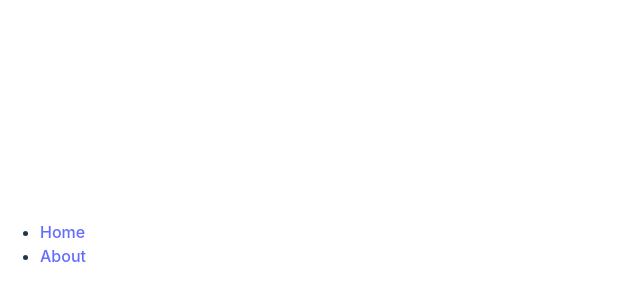
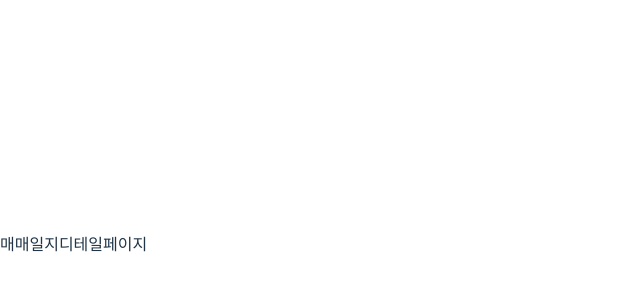
Before and after one commit to jeongmin59/antoday, a React (Vite) app in the folder antoday_FE/: page /tradingrecord/1 in a window 1280 px wide. Before the commit this address had no page. Shown: the part 156-456 px from the top of the page, without its empty margins (0-640 px from the left). Built offline with nearby package versions, Linux system fonts and the light colour scheme.

Commit message:
✨ Feat: 기본 페이지 라우팅

```diff
--- a/antoday_FE/package.json
+++ b/antoday_FE/package.json
@@ -15,7 +15,8 @@
     "react-dom": "^18.2.0",
     "react-router-dom": "^6.15.0",
     "recoil": "^0.7.7",
-    "recoil-persist": "^5.1.0"
+    "recoil-persist": "^5.1.0",
+    "yarn": "^1.22.19"
   },
   "devDependencies": {
     "@types/react": "^18.2.15",
--- a/antoday_FE/src/App.tsx
+++ b/antoday_FE/src/App.tsx
@@ -1,5 +1,5 @@
 import React from 'react';
-import { BrowserRouter as Router, Route, Link, Routes } from 'react-router-dom';
+import AppRouter from './AppRouter';
 
 // 페이지 컴포넌트
 const Home = () => <div>Home Page</div>;
@@ -7,23 +7,9 @@ const About = () => <div>About Page</div>;
 
 function App() {
   return (
-    <Router>
-      <nav>
-        <ul>
-          <li>
-            <Link to="/">Home</Link>
-          </li>
-          <li>
-            <Link to="/about">About</Link>
-          </li>
-        </ul>
-      </nav>
-
-      <Routes>
-        <Route path="/" element={<Home />} />
-        <Route path="/about" element={<About />} />
-      </Routes>
-    </Router>
+    <>
+    <AppRouter/>
+    </>
   );
 }
 
--- /dev/null
+++ b/antoday_FE/src/AppRouter.tsx
@@ -0,0 +1,23 @@
+import React from 'react';
+import { BrowserRouter as Router, Route, Link, Routes } from 'react-router-dom';
+import CompanySearchPage from './pages/CompanyInfoPage';
+import HomePage from './pages/HomePage';
+import CompanyInfoPage from './pages/CompanyInfoPage';
+import TradingRecordPage from './pages/TradingRecordPage';
+import TradingRecordDetailPage from './pages/TradingRecordDetailPage';
+
+const AppRouter = () => {
+  return (
+    <Router>
+      <Routes>
+        <Route path="/" element={<HomePage />} />
+        <Route path="/companysearch" element={< CompanySearchPage/>} />
+        <Route path="/companyinfo/:companyPk" element={<CompanyInfoPage />} />
+        <Route path="/tradingrecord" element={<TradingRecordPage />} />
+        <Route path="/tradingrecord/:recordPk" element={<TradingRecordDetailPage />} />
+      </Routes>
+    </Router>
+  );
+}
+
+export default AppRouter;
--- /dev/null
+++ b/antoday_FE/src/pages/CompanyInfoPage.tsx
@@ -0,0 +1,7 @@
+const CompanyInfoPage = () => {
+    return (
+        <>회사정보페이지</>
+     );
+}
+
+export default CompanyInfoPage;
--- /dev/null
+++ b/antoday_FE/src/pages/CompanySearchPage.tsx
@@ -0,0 +1,5 @@
+function TradingRecordPage() {
+    return;
+}
+
+export default TradingRecordPage;
--- /dev/null
+++ b/antoday_FE/src/pages/HomePage.tsx
@@ -0,0 +1,7 @@
+const HomePage = () => {
+    return (
+        <>메인페이지</>
+     );
+}
+
+export default HomePage;
--- /dev/null
+++ b/antoday_FE/src/pages/TradingRecordDetailPage.tsx
@@ -0,0 +1,7 @@
+const TradingRecordDetailPage = () => {
+    return (
+        <>매매일지디테일페이지</>
+     );
+}
+
+export default TradingRecordDetailPage;
--- a/antoday_FE/src/pages/TradingRecordPage.tsx
+++ b/antoday_FE/src/pages/TradingRecordPage.tsx
@@ -1,5 +1,7 @@
-function TradingRecordPage() {
-    return;
+const TradingRecordPage = () => {
+    return (
+        <>매매일지페이지</>
+    );
 }
 
 export default TradingRecordPage;
```
Also changed, not shown: antoday_FE/src/pages/CompanyTradingRecordPage.tsx (deleted), antoday_FE/src/pages/WriteDetailTradingRecordPage.tsx (deleted), antoday_FE/src/pages/WriteTradingRecordPage.tsx (deleted), 2 other files (tests, documents, lock files or other folders).
